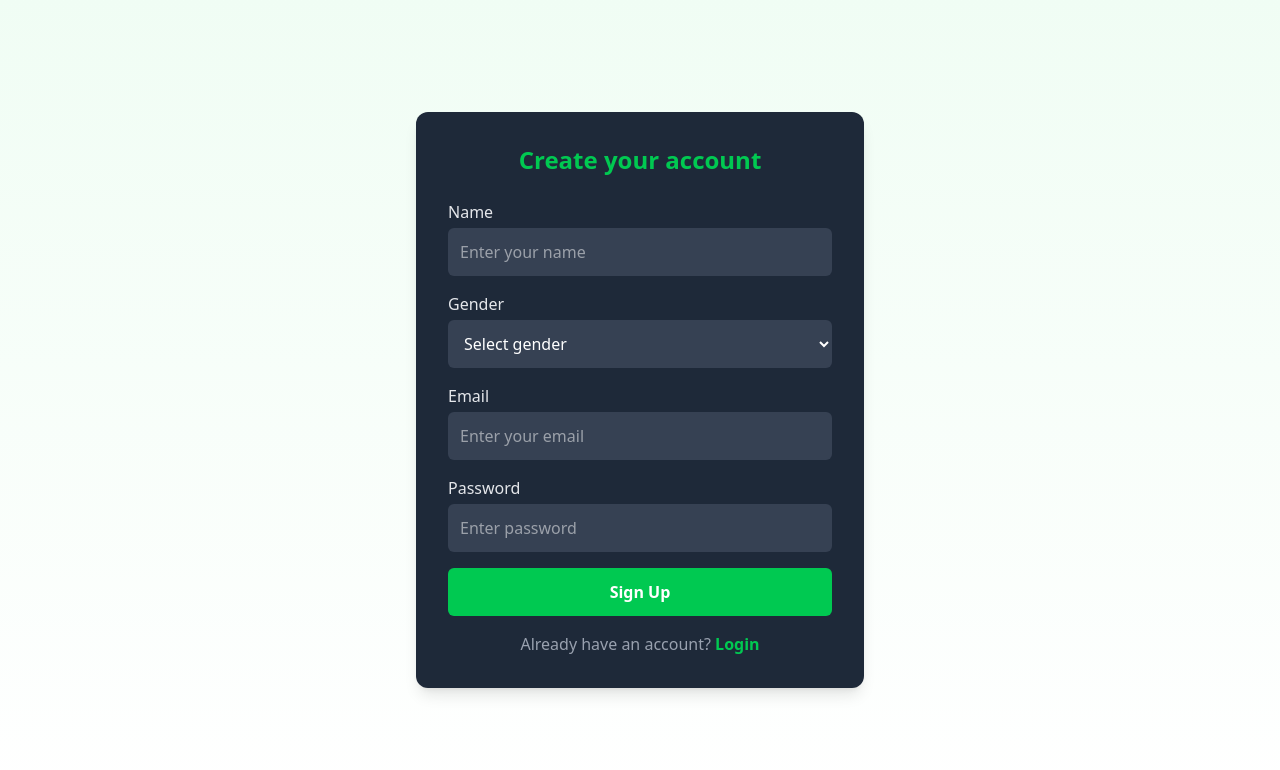
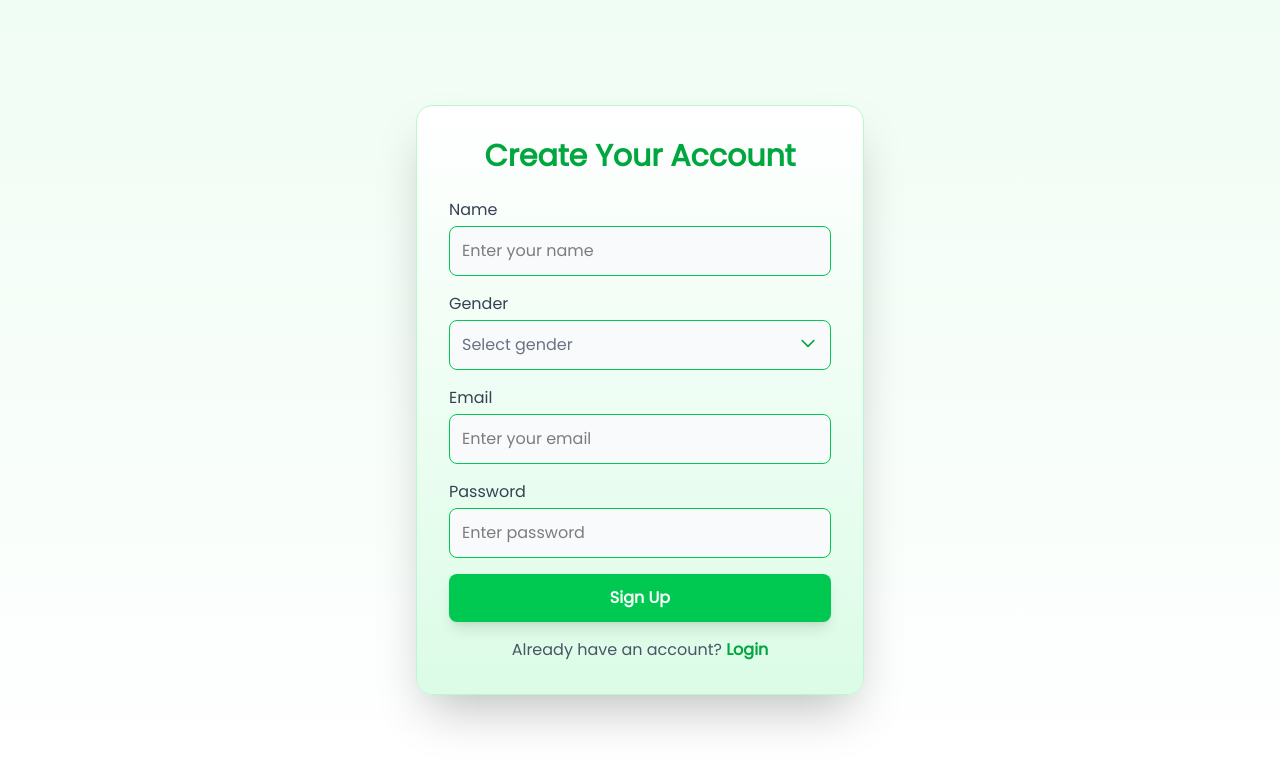
Before and after one commit to namanmahajan2020/Feeding-Futures, a React (Vite) app in the folder Feeding-Futures/: page /signup in a window 1280 px wide. Shown: the top 770 px of the page. Built offline with nearby package versions, Linux system fonts and the light colour scheme.

Commit message:
dropdown fixing

```diff
--- a/Feeding-Futures/package.json
+++ b/Feeding-Futures/package.json
@@ -13,6 +13,7 @@
     "@tailwindcss/vite": "^4.1.14",
     "axios": "^1.12.2",
     "react": "^19.1.1",
+    "react-custom-scrollbars-2": "^4.5.0",
     "react-dom": "^19.1.1",
     "react-icons": "^5.5.0",
     "react-router-dom": "^7.9.4",
--- a/Feeding-Futures/src/components/Signup.jsx
+++ b/Feeding-Futures/src/components/Signup.jsx
@@ -1,6 +1,60 @@
-import React, { useState } from "react";
+import React, { useState, useRef, useEffect } from "react";
 import { useNavigate } from "react-router-dom";
 import axios from "axios";
+
+const GenderSelect = ({ value, onChange }) => {
+  const [open, setOpen] = useState(false);
+  const options = ["Male", "Female", "Other", "Prefer not to say"];
+  const ref = useRef();
+
+  useEffect(() => {
+    const handleClickOutside = (e) => {
+      if (ref.current && !ref.current.contains(e.target)) setOpen(false);
+    };
+    document.addEventListener("mousedown", handleClickOutside);
+    return () => document.removeEventListener("mousedown", handleClickOutside);
+  }, []);
+
+  return (
+    <div className="relative w-full mb-4" ref={ref}>
+     <div
+  className={`w-full mb-4 p-3 rounded-lg border border-green-500 bg-gray-50 focus:outline-none focus:ring-1 focus:ring-green-600 flex flex-row justify-between ${
+    value ? "text-gray-800" : "text-gray-500"
+  }`}
+  onClick={() => setOpen(!open)}
+>
+  {value || "Select gender"}
+  <svg
+    className={`w-5 h-5 text-green-600 transform ${open ? "rotate-180" : ""} transition-transform duration-200`}
+    fill="none"
+    stroke="currentColor"
+    viewBox="0 0 24 24"
+    xmlns="http://www.w3.org/2000/svg"
+  >
+    <path strokeLinecap="round" strokeLinejoin="round" strokeWidth="2" d="M19 9l-7 7-7-7"></path>
+  </svg>
+</div>
+
+
+      {open && (
+        <ul className="absolute z-10 w-full bg-gray-50 border border-green-500 rounded-lg mt-1 shadow-lg max-h-60 overflow-auto">
+          {options.map((opt) => (
+            <li
+              key={opt}
+              className="p-3 hover:bg-gradient-to-b from-green-100 to-green-300 text-gray-700 cursor-pointer transition-colors"
+              onClick={() => {
+                onChange(opt);
+                setOpen(false);
+              }}
+            >
+              {opt}
+            </li>
+          ))}
+        </ul>
+      )}
+    </div>
+  );
+};
 
 const AuthForm = () => {
   const [isSignup, setIsSignup] = useState(true);
@@ -12,8 +66,7 @@ const AuthForm = () => {
   });
   const [error, setError] = useState("");
   const [success, setSuccess] = useState("");
-
-  const navigate = useNavigate(); // use navigate instead of window.location.href
+  const navigate = useNavigate();
 
   const handleChange = (e) =>
     setFormData({ ...formData, [e.target.name]: e.target.value });
@@ -31,26 +84,19 @@ const AuthForm = () => {
       const res = await axios.post(url, formData);
       setSuccess(res.data.message);
 
-      // ✅ Store user data if returned
       if (res.data.user) {
         localStorage.setItem("name", res.data.user.name);
         localStorage.setItem("email", res.data.user.email);
         localStorage.setItem("gender", res.data.user.gender);
-
-        // ✅ Redirect using navigate
-        navigate("/profile");
+        navigate("/");
       } else if (isSignup) {
-        // After signup, user might not be returned from backend
-        // So you can directly login the user after signup
         const loginRes = await axios.post("http://localhost:5000/api/users/login", {
           email: formData.email,
           password: formData.password,
         });
-
         localStorage.setItem("name", loginRes.data.user.name);
         localStorage.setItem("email", loginRes.data.user.email);
         localStorage.setItem("gender", loginRes.data.user.gender);
-
         navigate("/");
       }
     } catch (err) {
@@ -62,42 +108,33 @@ const AuthForm = () => {
     <div className="min-h-screen flex items-center justify-center bg-gradient-to-b from-green-50 to-white px-4">
       <form
         onSubmit={handleSubmit}
-        className="w-full max-w-md bg-gray-800 p-8 rounded-xl shadow-lg"
+        className="w-full max-w-md bg-gradient-to-b from-white to-green-100 p-8 rounded-2xl shadow-2xl border border-green-200"
       >
-        <h2 className="text-2xl font-bold text-green-500 text-center mb-6">
-          {isSignup ? "Create your account" : "Login to your account"}
+        <h2 className="text-3xl font-bold text-green-600 text-center mb-6">
+          {isSignup ? "Create Your Account" : "Login to Your Account"}
         </h2>
 
         {isSignup && (
           <>
-            <label className="block text-gray-200 mb-1">Name</label>
+            <label className="block text-gray-700 mb-1">Name</label>
             <input
               name="name"
               value={formData.name}
               onChange={handleChange}
               placeholder="Enter your name"
               required
-              className="w-full mb-4 p-3 rounded-md bg-gray-700 text-white focus:outline-green-500"
+              className="w-full mb-4 p-3 rounded-lg border border-green-500 bg-gray-50 focus:outline-none focus:ring-1 focus:ring-green-600"
             />
 
-            <label className="block text-gray-200 mb-1">Gender</label>
-            <select
-              name="gender"
+            <label className="block  text-gray-700 mb-1">Gender</label>
+            <GenderSelect
               value={formData.gender}
-              onChange={handleChange}
-              required
-              className="w-full mb-4 p-3 rounded-md bg-gray-700 text-white focus:outline-green-500"
-            >
-              <option value="">Select gender</option>
-              <option value="male">Male</option>
-              <option value="female">Female</option>
-              <option value="other">Other</option>
-              <option value="preferNotToSay">Prefer not to say</option>
-            </select>
+              onChange={(val) => setFormData({ ...formData, gender: val })}
+            />
           </>
         )}
 
-        <label className="block text-gray-200 mb-1">Email</label>
+        <label className="block text-gray-700 mb-1">Email</label>
         <input
           name="email"
           type="email"
@@ -105,10 +142,10 @@ const AuthForm = () => {
           onChange={handleChange}
           placeholder="Enter your email"
           required
-          className="w-full mb-4 p-3 rounded-md bg-gray-700 text-white focus:outline-green-500"
+          className="w-full mb-4 p-3 rounded-lg border border-green-500 bg-gray-50 focus:outline-none focus:ring-1 focus:ring-green-600"
         />
 
-        <label className="block text-gray-200 mb-1">Password</label>
+        <label className="block text-gray-700 mb-1">Password</label>
         <input
           name="password"
           type="password"
@@ -116,20 +153,20 @@ const AuthForm = () => {
           onChange={handleChange}
           placeholder="Enter password"
           required
-          className="w-full mb-4 p-3 rounded-md bg-gray-700 text-white focus:outline-green-500"
+          className="w-full mb-4 p-3 rounded-lg  bg-gray-50 border border-green-500 focus:outline-none focus:ring-1 focus:ring-green-600"
         />
 
         <button
           type="submit"
-          className="w-full bg-green-500 hover:bg-green-600 text-white p-3 rounded-md font-semibold mb-4"
+          className="w-full bg-green-500 hover:bg-green-600 text-white p-3 rounded-lg font-semibold mb-4 shadow-lg transition-all duration-200 transform hover:-translate-y-1"
         >
           {isSignup ? "Sign Up" : "Login"}
         </button>
 
         {error && <p className="text-red-500 text-center mb-2">{error}</p>}
-        {success && <p className="text-green-400 text-center mb-2">{success}</p>}
+        {success && <p className="text-green-600 text-center mb-2">{success}</p>}
 
-        <p className="text-gray-400 text-center">
+        <p className="text-gray-600 text-center">
           {isSignup ? "Already have an account?" : "Don't have an account?"}{" "}
           <span
             onClick={() => {
@@ -137,7 +174,7 @@ const AuthForm = () => {
               setError("");
               setSuccess("");
             }}
-            className="text-green-500 cursor-pointer font-semibold"
+            className="text-green-600 cursor-pointer font-semibold hover:underline"
           >
             {isSignup ? "Login" : "Sign Up"}
           </span>
--- a/Feeding-Futures/src/index.css
+++ b/Feeding-Futures/src/index.css
@@ -1,5 +1,7 @@
+/* Global CSS */
 @import url('https://fonts.googleapis.com/css2?family=Poppins&display=swap');
 @import "tailwindcss";
+
 html, body, #root {
   height: 100%;
   margin: 0;
@@ -9,3 +11,36 @@ html, body, #root {
 .font-poppins {
   font-family: 'Poppins', sans-serif;
 }
+
+/* Ensuring consistent font size, padding, and margin */
+body {
+  font-family: 'Poppins', sans-serif; /* Ensure Poppins font is applied globally */
+  font-size: 1rem; /* Consistent font size */
+  line-height: 1.5; /* Ensure consistent line height */
+}
+
+.navbar {
+  @apply text-xl font-semibold px-6 py-4 bg-white shadow-md; /* Ensure consistent size and padding */
+}
+
+.navbar a {
+  @apply text-lg text-gray-800 hover:text-green-600; /* Navigation link style */
+}
+
+/* To avoid any layout shifts, ensure the navbar has a fixed height */
+.navbar-fixed {
+  height: 64px; /* Fixed height for navbar */
+}
+
+/* Adjustments to ensure consistency in profile page layout */
+.profile-page {
+  padding-top: 16px; /* Ensure proper spacing for profile page */
+}
+html {
+  overflow-y: scroll;
+}
+/* fallback scrollbar for browsers without custom component */
+* {
+  scrollbar-width: thin;
+  scrollbar-color: #16a34a94 #f0fdfa;
+}
--- a/Feeding-Futures/src/pages/Profile.jsx
+++ b/Feeding-Futures/src/pages/Profile.jsx
@@ -38,7 +38,7 @@ const Profile = () => {
     return (
         <div className="flex flex-col min-h-screen bg-gradient-to-b from-green-50 to-white">
             {/* Navbar */}
-            <Navbar navActive={navActive} setNavActive={setNavActive} />
+            <Navbar className="navbar navbar-fixed" navActive={navActive} setNavActive={setNavActive} />
             {/* Main content area that grows to push footer down */}
             <div className="flex-grow flex items-start justify-center mt-16 mb-10 px-4">
                 <div className="w-full max-w-3xl bg-white rounded-2xl shadow-md p-6 mt-10">
```
Also changed, not shown: 1 other file (tests, documents, lock files or other folders).
